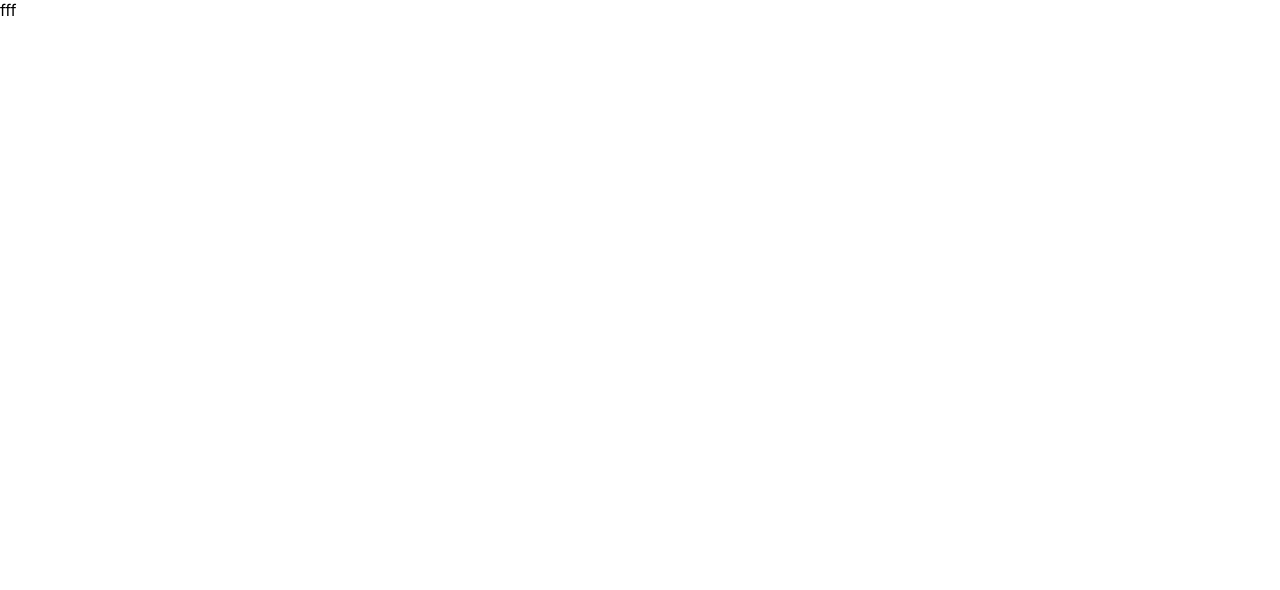
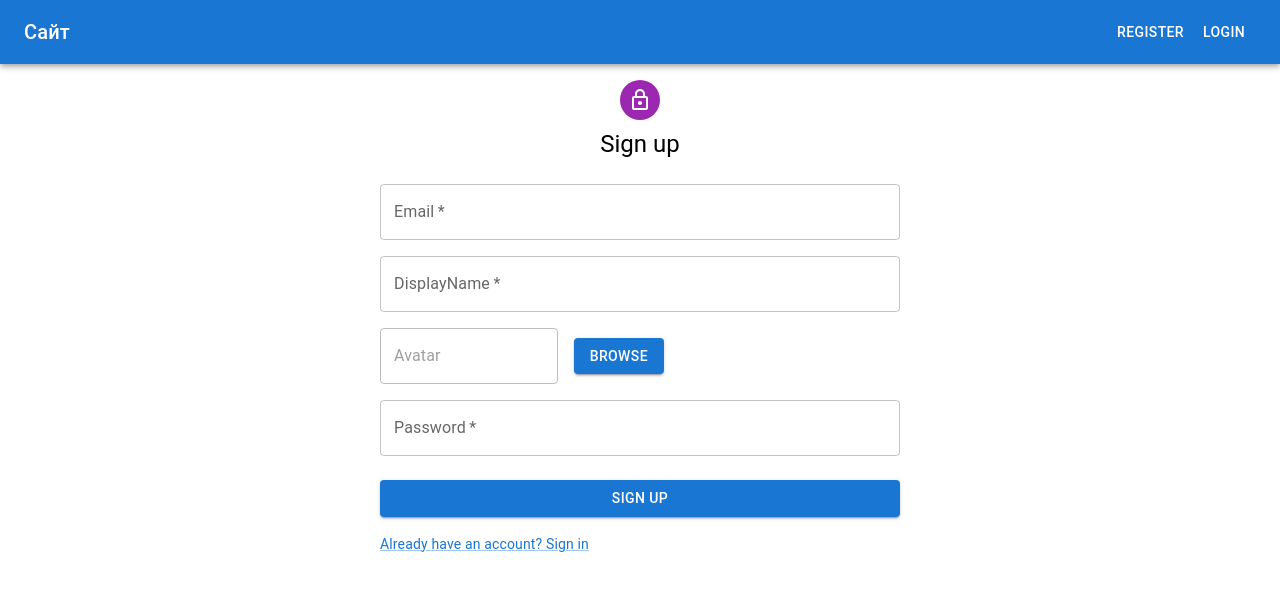
Before and after one commit to Firarmir-124/GalleryApp, a React (Create React App) app in the folder frontend/: page /register in a window 1280 px wide. Shown: the top 590 px of the page. Built offline with nearby package versions, Linux system fonts and the light colour scheme.

Commit message:
#frontend написал контейнер регистрации

```diff
--- a/frontend/src/App.tsx
+++ b/frontend/src/App.tsx
@@ -1,8 +1,12 @@
 import React from 'react';
+import {Route, Routes} from "react-router-dom";
+import Register from "./containers/Register/Register";
 
 function App() {
   return (
-    <div>fff</div>
+    <Routes>
+      <Route path='register' element={<Register/>}/>
+    </Routes>
   );
 }
 
--- /dev/null
+++ b/frontend/src/containers/Register/Register.tsx
@@ -0,0 +1,178 @@
+import React, { useState } from 'react';
+import {Link as RouterLink, useNavigate} from 'react-router-dom';
+import { RegisterMutation } from '../../types';
+import {
+  Avatar,
+  Box,
+  Button,
+  CircularProgress,
+  Container,
+  Grid,
+  Link,
+  TextField,
+  Typography
+} from '@mui/material';
+import LockOutlinedIcon from '@mui/icons-material/LockOutlined';
+import Layout from "../../components/Layout/Layout";
+import {useAppDispatch, useAppSelector} from "../../app/hooks";
+import {selectRegisterError, selectRegisterLoading} from "../../store/userSlice";
+import {googleLogin, register} from "../../store/userThunk";
+import FileInput from "../../components/FileInput/FileInput";
+import {GoogleLogin} from "@react-oauth/google";
+
+const Register = () => {
+  const dispatch = useAppDispatch();
+  const loading = useAppSelector(selectRegisterLoading);
+  const error = useAppSelector(selectRegisterError);
+  const navigate = useNavigate();
+
+  const [state, setState] = useState<RegisterMutation>({
+    email: '',
+    password: '',
+    displayName: '',
+    avatar: null,
+  });
+
+  const inputChangeHandler = (event: React.ChangeEvent<HTMLInputElement>) => {
+    const {name, value} = event.target;
+
+    setState(prevState => ({...prevState, [name]: value}));
+  };
+
+  const fileChangeHandler = (event: React.ChangeEvent<HTMLInputElement>) => {
+    const {name, files} = event.target;
+    setState(prev => ({...prev, [name]: files && files[0] ? files[0] : null}))
+  };
+
+  const submitFormHandler = async (e: React.FormEvent) => {
+    e.preventDefault();
+
+    try {
+      await dispatch(register(state)).unwrap();
+      navigate('/');
+    }catch (e) {
+      console.log(e);
+    }
+  };
+
+  const googleLoginHandler = async (credential: string) => {
+    await dispatch(googleLogin(credential)).unwrap();
+    navigate('/');
+  };
+
+  const getFieldError = (fieldName: string) => {
+    try {
+      return error?.errors[fieldName].message;
+    } catch {
+      return undefined;
+    }
+  };
+
+  return (
+    <>
+      <Layout>
+        <Container>
+          <Box
+            style={{
+              marginTop: 8,
+              display: 'flex',
+              flexDirection: 'column',
+              alignItems: 'center'
+            }}
+          >
+            <Avatar sx={{m: 1, bgcolor: 'secondary.main'}}>
+              <LockOutlinedIcon/>
+            </Avatar>
+            <Typography component="h1" variant="h5">
+              Sign up
+            </Typography>
+            <Box component="form" noValidate onSubmit={submitFormHandler} sx={{mt: 3, width: '520px'}}>
+              <Grid container spacing={2}>
+                <Grid item xs={12}>
+                  <TextField
+                    label="Email"
+                    name="email"
+                    autoComplete="new-username"
+                    fullWidth
+                    value={state.email}
+                    onChange={inputChangeHandler}
+                    error={Boolean(getFieldError('email'))}
+                    helperText={getFieldError('email')}
+                    required
+                  />
+                </Grid>
+                <Grid item xs={12}>
+                  <TextField
+                    label="DisplayName"
+                    name="displayName"
+                    autoComplete="new-username"
+                    fullWidth
+                    value={state.displayName}
+                    onChange={inputChangeHandler}
+                    error={Boolean(getFieldError('displayName'))}
+                    helperText={getFieldError('displayName')}
+                    required
+                  />
+                </Grid>
+                <Grid item xs={12}>
+                  <FileInput
+                    onChange={fileChangeHandler}
+                    name='avatar'
+                    label='Avatar'
+                    error={Boolean(getFieldError('avatar'))}
+                  />
+                </Grid>
+                <Grid item xs={12}>
+                  <TextField
+                    name="password"
+                    label="Password"
+                    type="password"
+                    autoComplete="new-password"
+                    fullWidth
+                    value={state.password}
+                    onChange={inputChangeHandler}
+                    error={Boolean(getFieldError('password'))}
+                    helperText={getFieldError('password')}
+                    required
+                  />
+                </Grid>
+              </Grid>
+              <Button
+                type="submit"
+                fullWidth
+                variant="contained"
+                sx={{mt: 3, mb: 2}}
+                disabled={loading}
+              >
+                {!loading ? 'Sign Up' : <CircularProgress size={27}/>}
+              </Button>
+              <Grid container justifyContent="space-between">
+                <Grid item>
+                  <Link component={RouterLink} to="/login" variant="body2">
+                    Already have an account? Sign in
+                  </Link>
+                </Grid>
+                <Grid item>
+                  <GoogleLogin
+                    size='small'
+                    shape='circle'
+                    onSuccess={(credentialResponse) => {
+                      if (credentialResponse.credential) {
+                        void googleLoginHandler(credentialResponse.credential);
+                      }
+                    }}
+                    onError={() => {
+                      console.log('Login Failed');
+                    }}
+                  />
+                </Grid>
+              </Grid>
+            </Box>
+          </Box>
+        </Container>
+      </Layout>
+    </>
+  );
+};
+
+export default Register;
```
